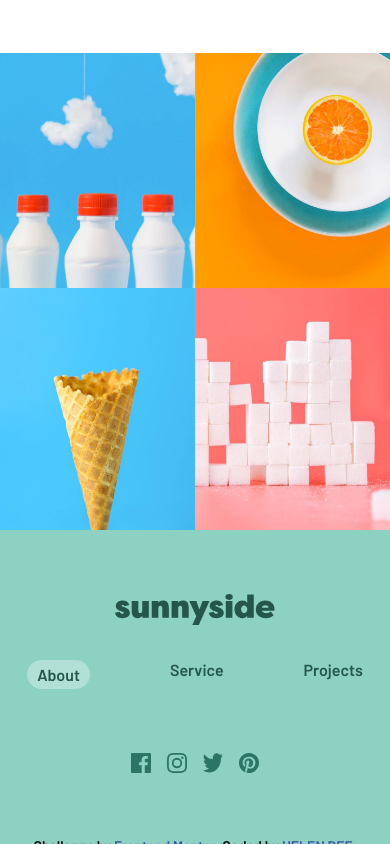
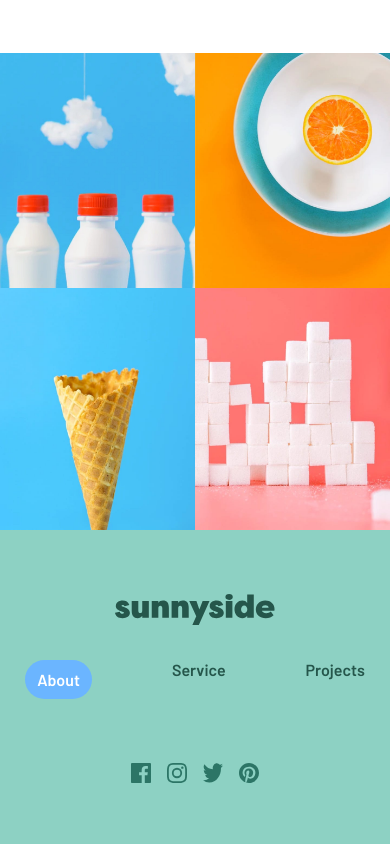
Before and after one commit to HELEN-DEE/sunnyside, a plain HTML site: page index.html in a window 390 px wide. In both pictures the pointer is over the link "About". Shown: the part 4877-5721 px from the top of the page. Drawn offline with nearby package versions, Linux system fonts and the light colour scheme.

Commit message:
Adjusted the header menu in the mobile section

```diff
--- a/style.css
+++ b/style.css
@@ -344,7 +344,7 @@ a:hover{
         color: hsl(210, 100%, 71%);
 
     }
-    .header-menu:hover {
+    a:hover {
         background-color: hsl(210, 100%, 71%);
         color: white;
         padding: 10px 12px;
```
